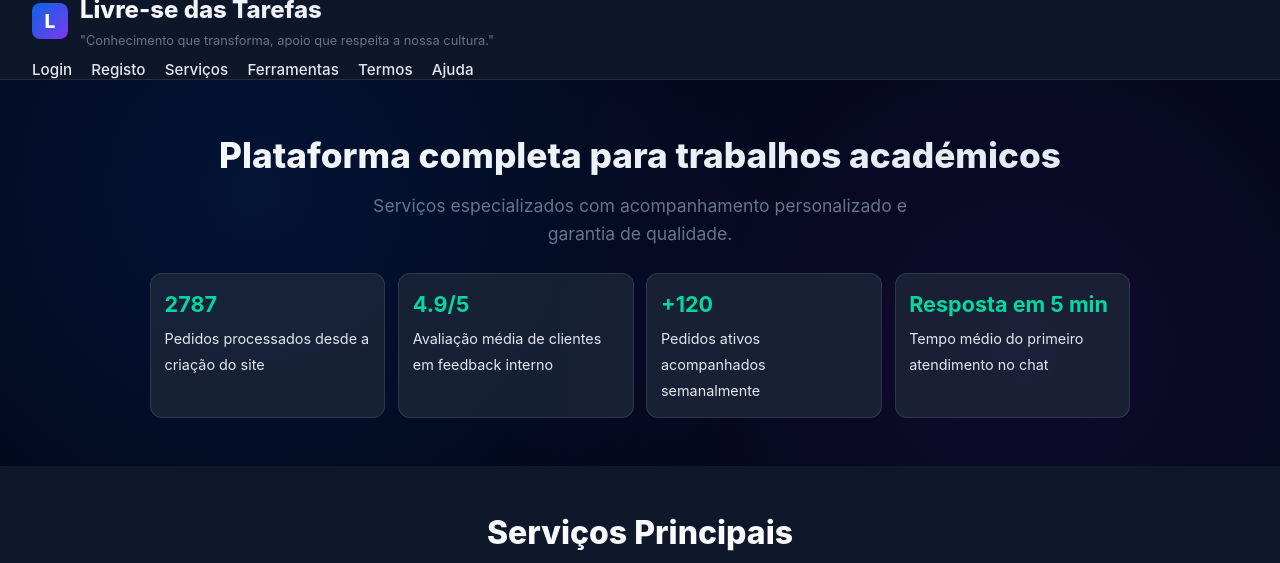
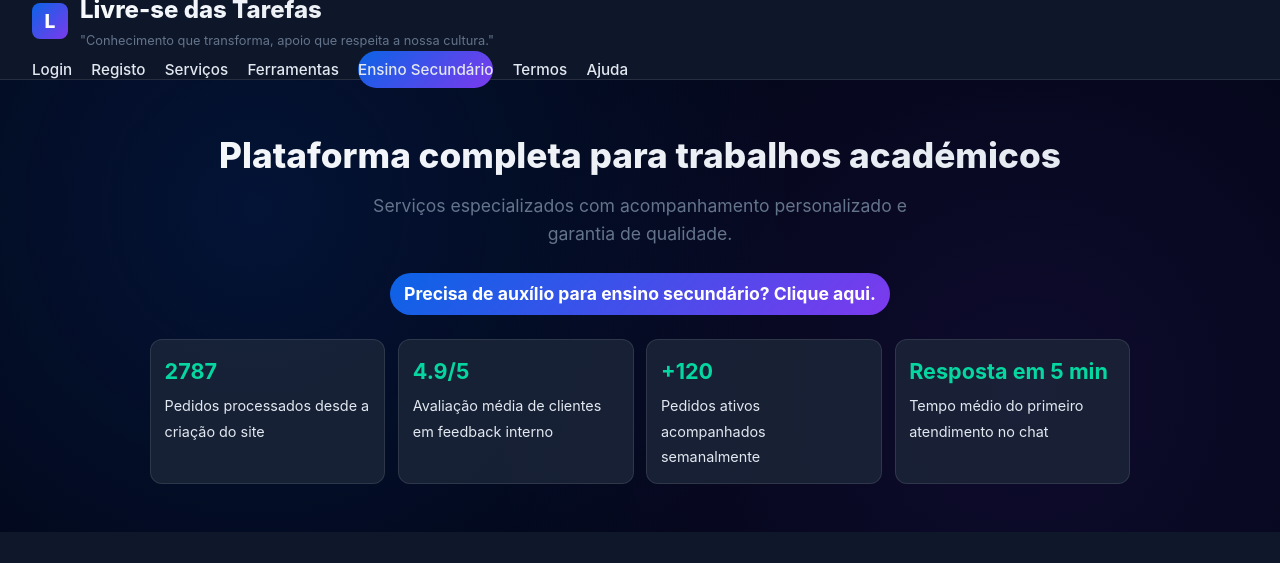
Before and after one commit to mabuie-test/php-aapp, a PHP site: page / in a window 1280 px wide. Shown: the top 563 px of the page. Run offline with PHP 8.4, Linux system fonts and the light colour scheme.

Commit message:
Simplifica fluxo acadêmico em order e destaca entrada do secundário

```diff
--- a/php-app/public/index.html
+++ b/php-app/public/index.html
@@ -128,6 +128,23 @@
 
     .navbar a:hover::after {
       width: 100%;
+    }
+
+
+    .secondary-highlight-link {
+      display: inline-flex;
+      align-items: center;
+      justify-content: center;
+      background: linear-gradient(135deg, var(--primary), var(--secondary));
+      color: #fff;
+      border-radius: 999px;
+      padding: 0.45rem 0.9rem;
+      font-weight: 700;
+      text-decoration: none;
+    }
+
+    .navbar a.secondary-highlight-link::after {
+      display: none;
     }
 
     .navbar .ghost {
@@ -876,6 +893,7 @@
           <a href="/documents.html" class="auth-only">Documentos</a>
           <a href="/affiliates.html" class="auth-only">Afiliados</a>
           <a href="/services.html">Serviços</a>
+          <a href="/secondary-school.html" class="secondary-highlight-link">Ensino Secundário</a>
           <a href="/admin.html" class="admin-only auth-only">Admin</a>
           <a href="/terms.html">Termos</a>
           <a href="/help.html">Ajuda</a>
@@ -889,6 +907,7 @@
   <section class="hero fade-in">
     <h2>Plataforma completa para trabalhos académicos</h2>
     <p>Serviços especializados com acompanhamento personalizado e garantia de qualidade.</p>
+    <p><a href="/secondary-school.html" class="secondary-highlight-link">Precisa de auxílio para ensino secundário? Clique aqui.</a></p>
     <p id="referral-banner"></p>
     <div class="hero-social-proof">
       <div class="hero-proof-card">
--- a/php-app/public/styles.css
+++ b/php-app/public/styles.css
@@ -168,6 +168,22 @@ header {
   width: 100%;
 }
 
+.secondary-highlight-link {
+  display: inline-flex;
+  align-items: center;
+  justify-content: center;
+  background: linear-gradient(135deg, var(--primary), var(--secondary));
+  color: #fff;
+  border-radius: 999px;
+  padding: 0.35rem 0.8rem;
+  font-weight: 700;
+  text-decoration: none;
+}
+
+.navbar a.secondary-highlight-link::after {
+  display: none;
+}
+
 .navbar .ghost {
   background: transparent;
   border: 2px solid var(--gray);
```
Also changed, not shown: php-app/public/main.js (+12 -58 lines), php-app/public/order.html (+1 -30 lines).
